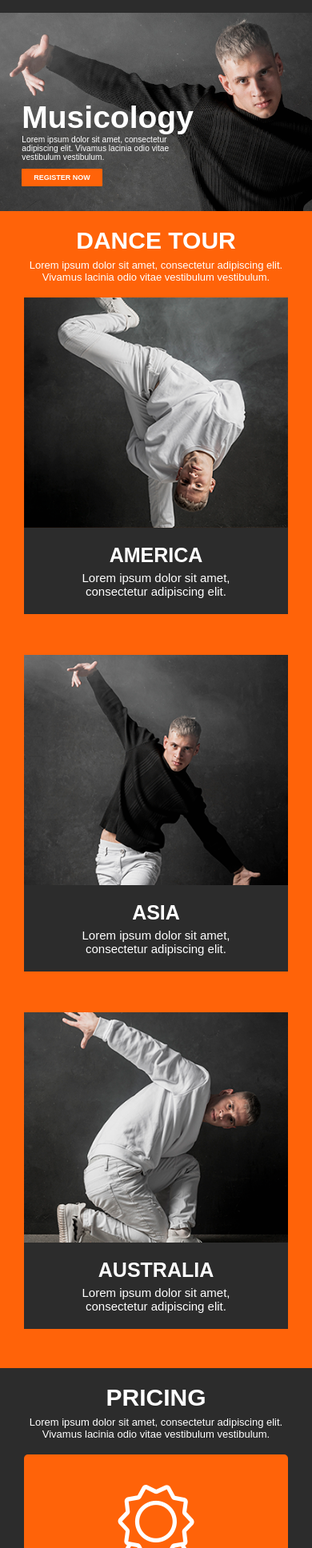
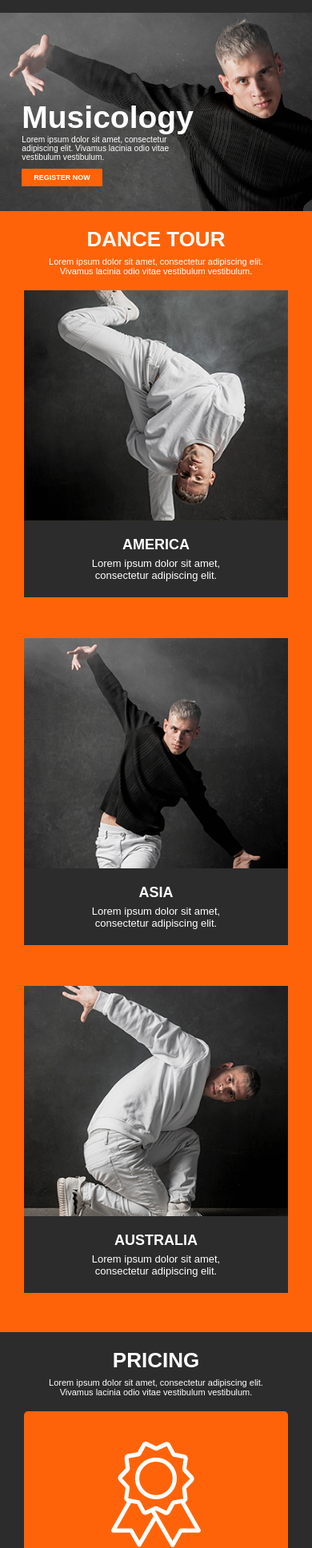
Before and after one commit to juangabriellondonoarias/Proyecto_Musicology, a plain HTML site: page index.html in a window 390 px wide. Shown: the part 64-2000 px from the top of the page at 80% size. Drawn offline with Linux system fonts and the light colour scheme; a web font is replaced by a local one.

Commit message:
Actualizacion

```diff
--- a/styles/style.css
+++ b/styles/style.css
@@ -429,13 +429,13 @@ footer p{
     }
 
     .sec2 h2 {
-        font-size: 30px;
+        font-size: 26px;
         padding-top: 20px;
         padding-bottom: 6px;
     }
 
     .p {
-        font-size: 13px;
+        font-size: 11px;
         padding-bottom: 18px;
     }
 
@@ -446,24 +446,24 @@ footer p{
     }
 
     .titulos h3 {
-        font-size: 25px;
+        font-size: 18px;
         padding-bottom: 5px;
     }
 
     .titulos p {
-        font-size: 15px;
+        font-size: 13px;
         padding-bottom: 20px;
         margin-bottom: 15%;
     }
 
     .sec3 h2{
-        font-size: 30px;
+        font-size: 26px;
         padding-top: 20px;
         padding-bottom: 6px;
     }
 
     .p1{
-        font-size: 13px;
+        font-size: 11px;
         padding-bottom: 18px;
     }
 
@@ -478,13 +478,13 @@ footer p{
     }
 
     .precio h3 {
-        font-size: 25px;
+        font-size: 18px;
         padding-top: 18px;
         padding-bottom: 7px;
     }
 
     .precio p {
-        font-size: 15px;
+        font-size: 13px;
     }
 
     .precio{
@@ -494,7 +494,7 @@ footer p{
     .precio button {
         padding-top: 15px;
         padding-bottom: 15px;
-        font-size: 18px;
+        font-size: 16px;
         width: 80%;
     }
 
```
